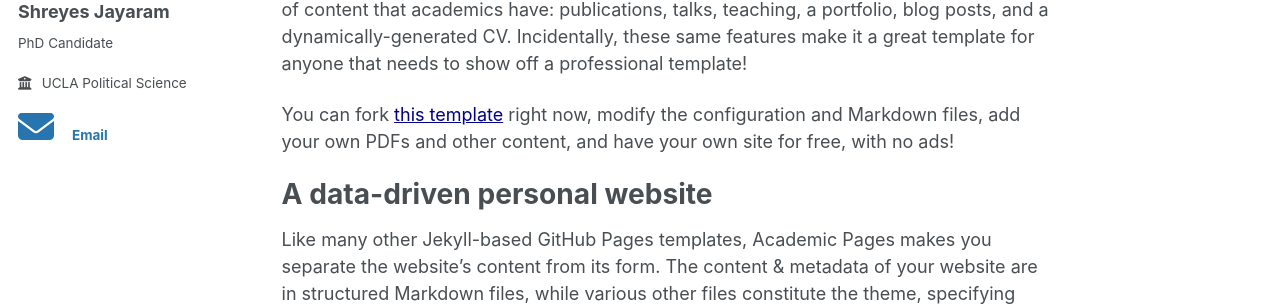
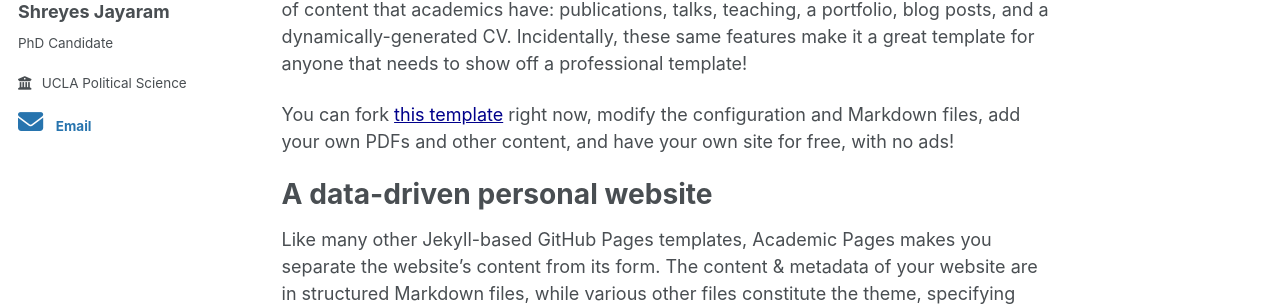
Before and after one commit to shreyesjayaram/shreyesjayaram.github.io, a Jekyll site: the page built from _pages/about.md, in a window 1280 px wide. Shown: the part 310-616 px from the top of the page. Built offline with Jekyll 4.4.1, drawn with Linux system fonts in a browser that asks for light colours; a script bundle is joined from its source files by our own code; library files that are not in the unit come from our copies.

Commit message:
Update _default_light.scss

```diff
--- a/_sass/theme/_default_light.scss
+++ b/_sass/theme/_default_light.scss
@@ -76,18 +76,18 @@
    ========================================================================== */
 
 .ucla-link {
-  color: #FFD100 !important;   /* UCLA Gold */
+  color: #2774AE !important;
   font-weight: 700;
   text-decoration: none !important;
 }
 
 .ucla-link:hover {
-  color: #2774AE !important;   /* UCLA Blue */
+  color: #FFD100 !important;
   text-decoration: none !important;
 }
 
 /* ==========================================================================
-   Kevin Grieco–style sidebar links
+   Sidebar links
    ========================================================================== */
 
 .author__urls {
@@ -102,28 +102,36 @@
   display: inline-flex;
   align-items: center;
   gap: 0.5rem;
-
   background: transparent !important;
   border: none !important;
   box-shadow: none !important;
-
-  color: #2774AE !important;   /* UCLA Blue */
-  font-size: 1.6rem;
+  color: #2774AE !important;
+  font-size: 1.1rem;
   font-weight: 700;
   text-decoration: none !important;
   padding: 0;
 }
 
 .author__urls a:hover {
-  color: #FFD100 !important;   /* UCLA Gold */
+  color: #FFD100 !important;
   text-decoration: none !important;
 }
 
 .author__urls a i,
 .author__urls a svg {
-  font-size: 2rem;
-  width: 2rem;
+  font-size: 1.4rem;
+  width: 1.4rem;
   text-align: center;
+}
+
+/* ==========================================================================
+   Employer link (UCLA blue in light mode)
+   ========================================================================== */
+
+.author__employer a,
+span.author__employer {
+  color: #2774AE !important;
+  font-weight: 700;
 }
 
 /* ==========================================================================
```
